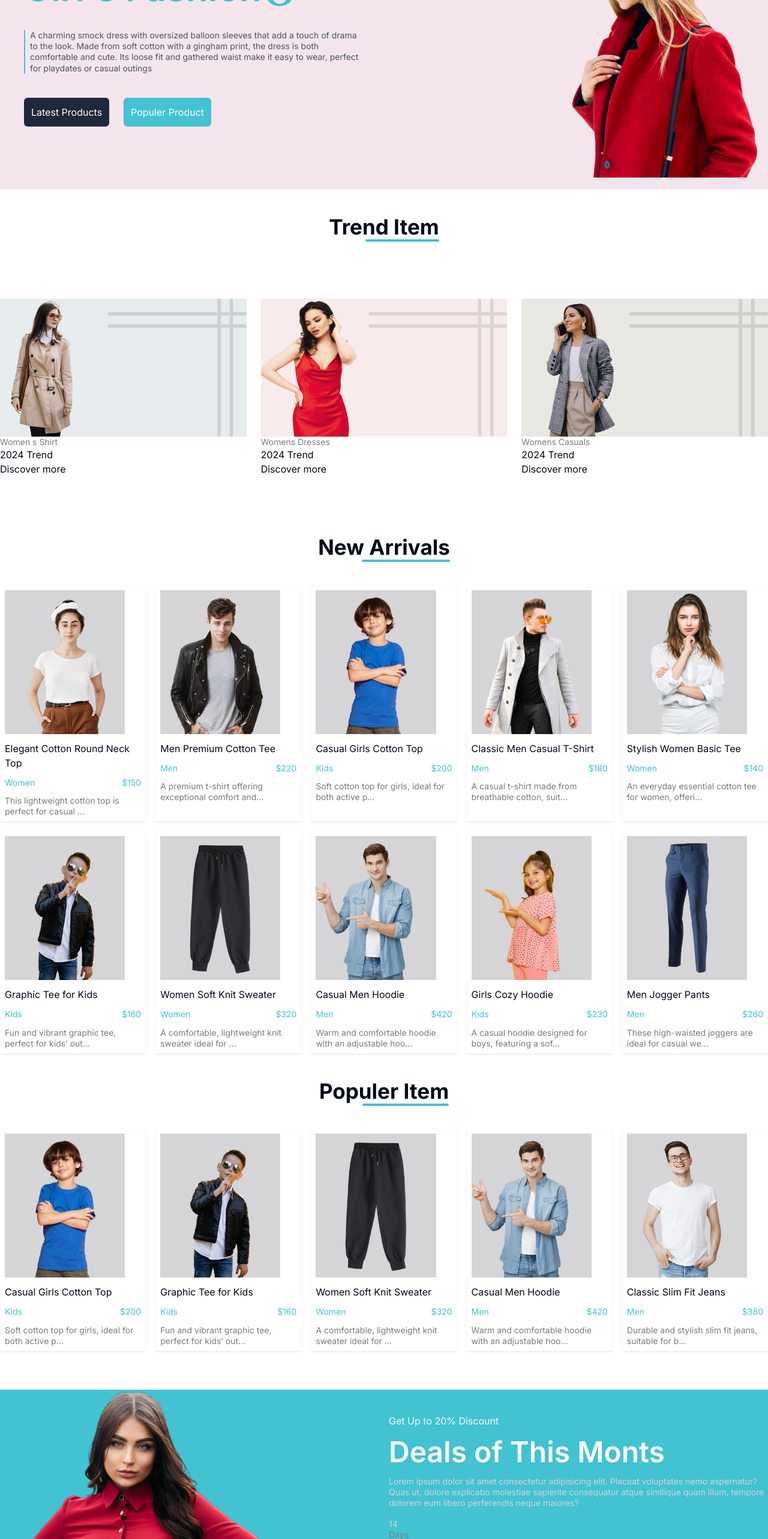
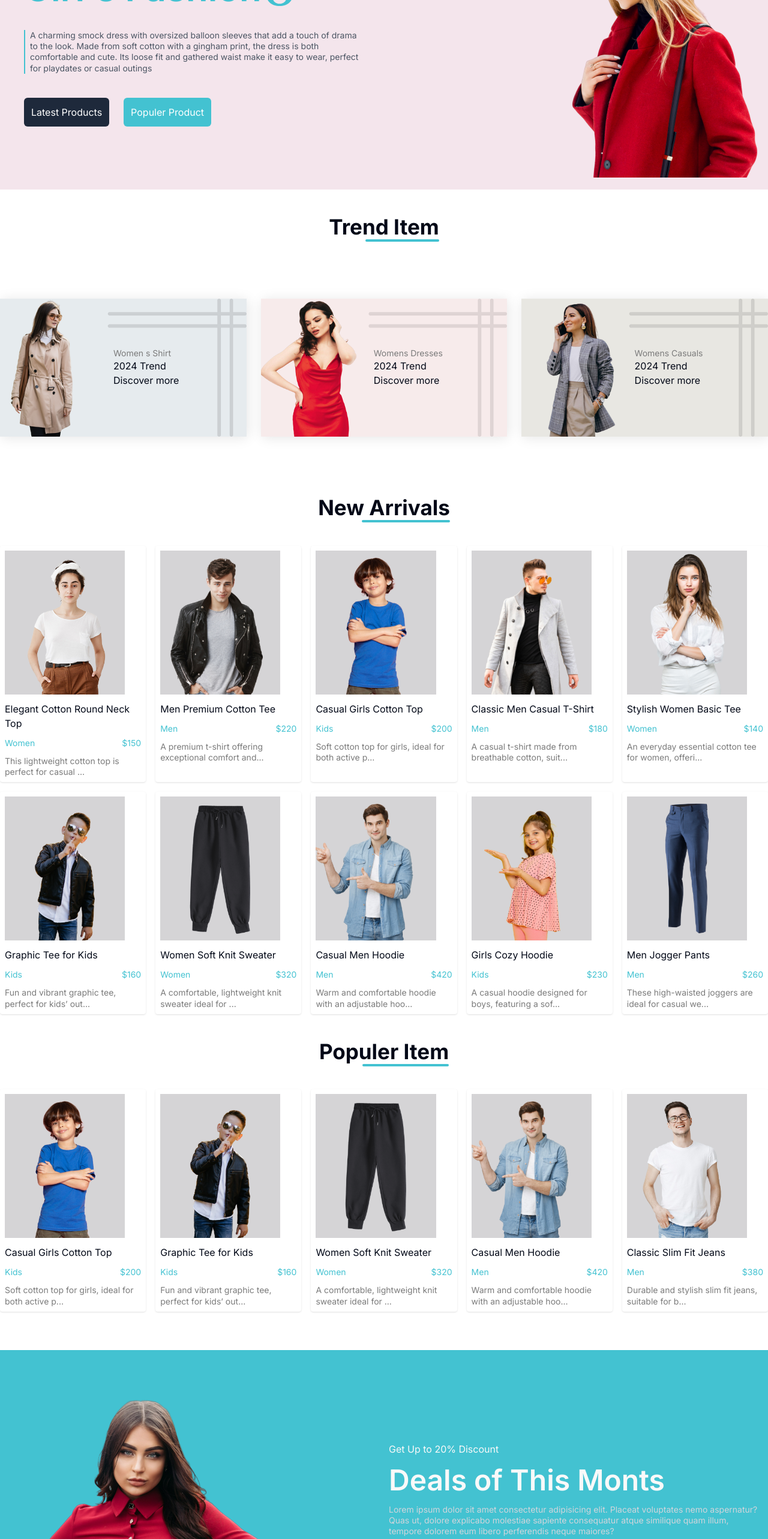
Before and after one commit to TANVIR0222/T-shop-client, a React (Vite) app: page / in a window 1280 px wide. Shown: the part 234-2800 px from the top of the page at 60% size. Built offline with nearby package versions, Linux system fonts and the light colour scheme.

Commit message:
update css

```diff
--- a/src/index.css
+++ b/src/index.css
@@ -113,6 +113,121 @@ body{
 /* Handle on hover */
 ::-webkit-scrollbar-thumb:hover {
   background: #ccc;
+}
+.section__container {
+  max-width: var(--max-width-1400);
+  margin: auto;
+  padding: 5rem 1rem;
+}
+
+.hero__container {
+  display: grid;
+  grid-template-columns: repeat(3, 1fr);
+  gap: 1rem;
+}
+
+.hero__card {
+  position: relative;
+  box-shadow: 2px 2px 20px rgba(0, 0, 0, 0.1);
+}
+
+.hero__content {
+  position: absolute;
+  top: 50%;
+  left: 50%;
+  transform: translate(-15%, -50%);
+}
+
+.deals__container {
+  background-color: #f4e5ec;
+  border-radius: 1rem;
+  grid-template-columns: repeat(2, 1fr);
+  gap: 2rem;
+  align-items: center;
+}
+.section__container {
+  max-width: var(--max-width-1400);
+  margin: auto;
+  padding: 5rem 1rem;
+}
+
+
+
+.deals__countdown__card {
+  height: 80px;
+  width: 80px;
+  display: grid;
+  place-content: center;
+  text-align: center;
+  background-color: var(--white);
+  border-radius: 100%;
+  box-shadow: 5px 5px 20px rgba(0, 0, 0, 0.1);
+}
+
+.deals__countdown {
+  display: flex;
+  align-items: center;
+  gap: 1rem;
+}
+
+.deals__image img {
+  position: absolute;
+  left: 50%;
+  bottom: -5rem;
+  transform: translateX(-50%);
+  max-width: 550px;
+}
+
+.blog__card__content {
+  padding: 1rem;
+  text-align: center;
+}
+
+.blog__card {
+  background-color: var(--white);
+  overflow: hidden;
+  border-radius: 10px;
+  box-shadow: 2px 2px 20px rgba(0, 0, 0, 0.1);
+}
+
+.blog__card__content h6 {
+  font-size: 0.9rem;
+  font-weight: 500;
+  color: var(--primary-color);
+}
+
+.blog__card__content h4 {
+  margin-bottom: 0.5rem;
+  font-size: 1.2rem;
+  font-family: var(--header-font);
+  color: var(--text-dark);
+}
+
+.blog__card__content p {
+  font-size: 0.9rem;
+  font-weight: 600;
+  color: var(--text-light);
+}
+
+.section__subheader {
+  max-width: 500px;
+  margin: auto;
+  color: var(--text-light);
+  text-align: center;
+}
+
+.section__header {
+  margin-bottom: 1rem;
+  font-size: 2rem;
+  font-weight: 800;
+  font-family: var(--header-font);
+  color: var(--text-dark);
+  text-align: center;
+}
+
+.blog__container {
+  background-color: #f8fafc;
+  border-radius: 1rem;
 }
 
 @layer utilities {
```
